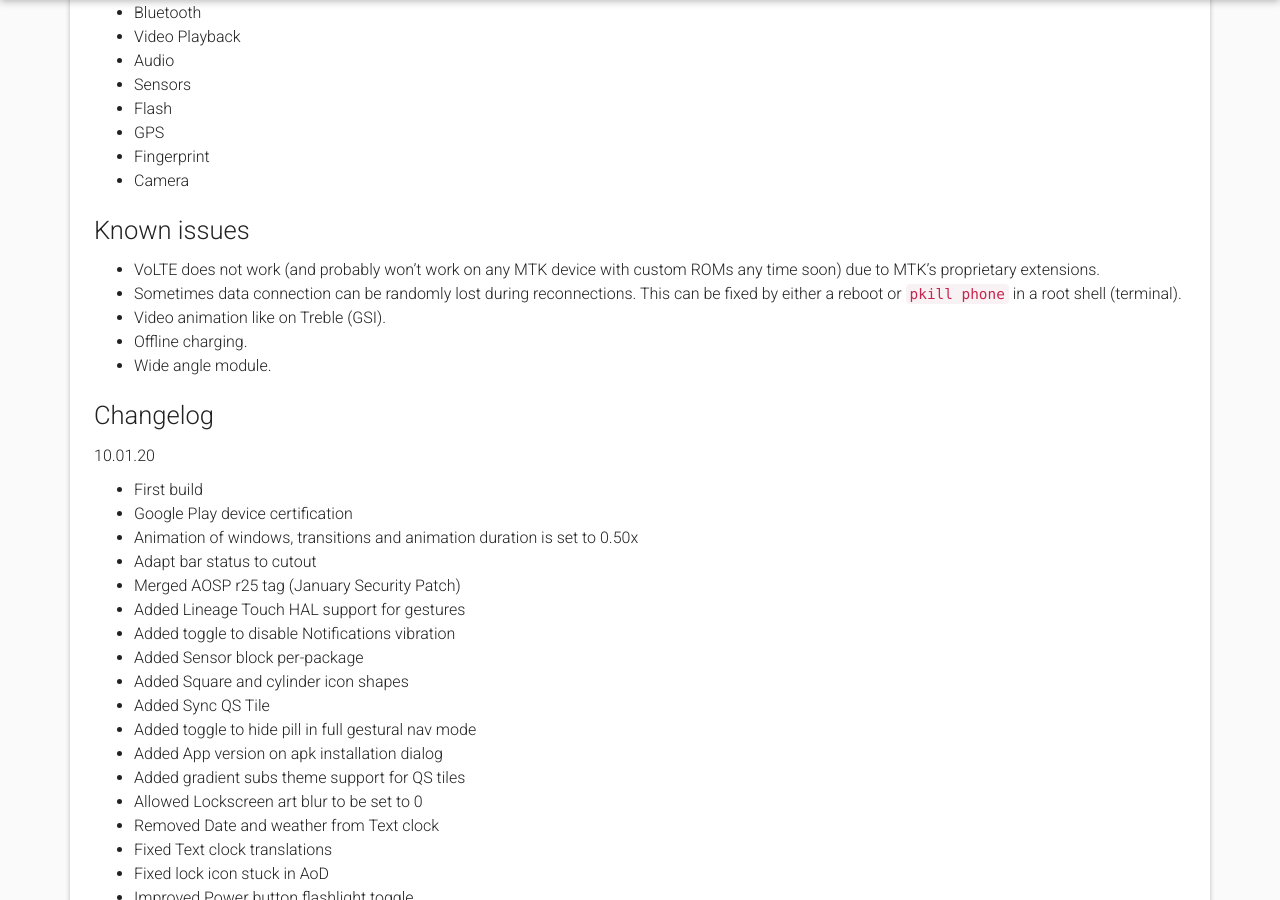
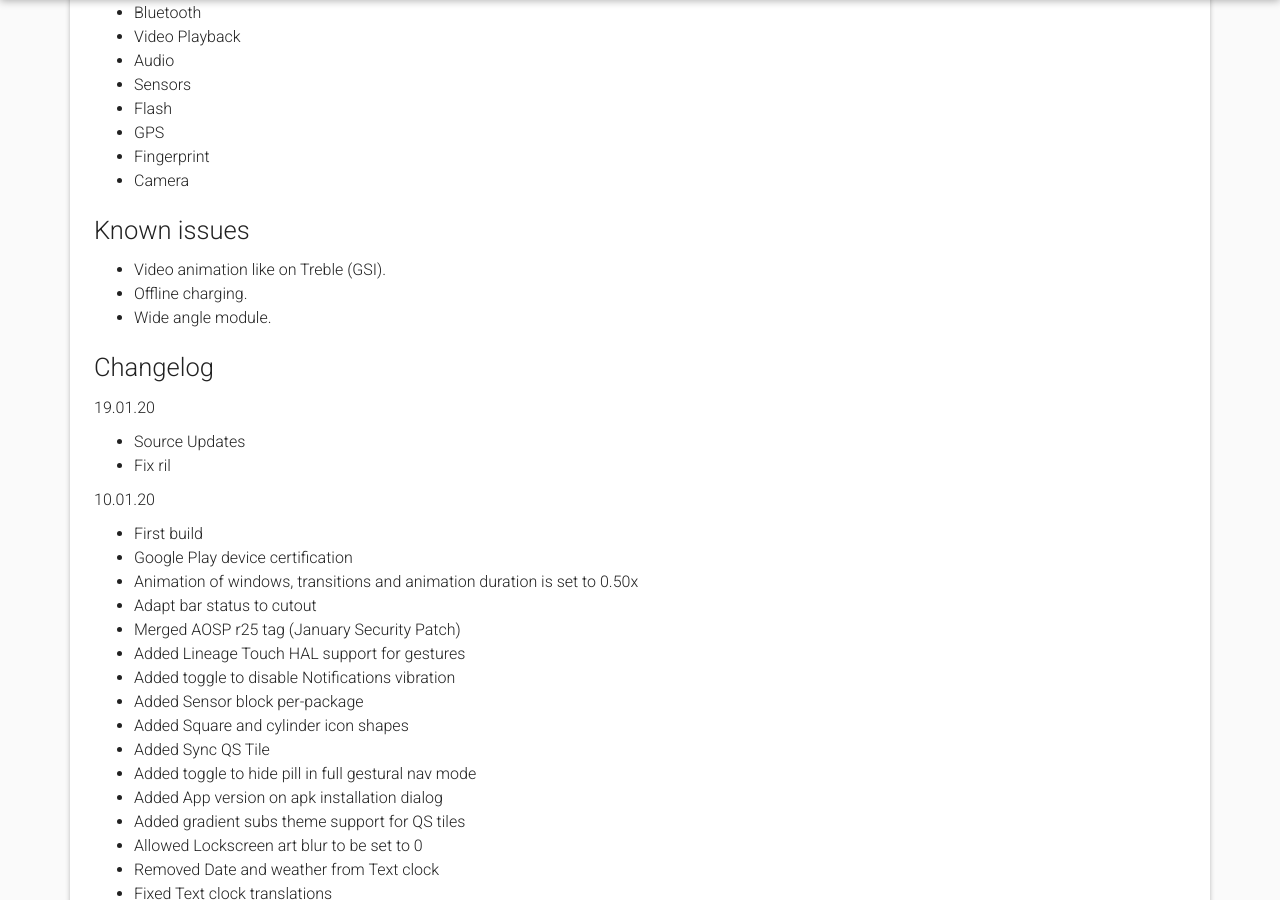
Before and after one commit to Hadenix/Hadenix.github.io, a Jekyll site: the page built from _posts/2020-01-19-havocos-3.1-breeze.md, in a window 1280 px wide and 900 px high, scrolled down 1200 px. Built offline with Jekyll 4.4.1, drawn with Linux system fonts in a browser that asks for light colours; nearby versions of some CDN libraries; some of the changed text lies outside the part shown.

Commit message:
2020-01-19-havocos-3.1-breeze.md

```diff
--- a/_posts/2020-01-10-havocos-3.1-breeze.md
+++ b/_posts/2020-01-19-havocos-3.1-breeze.md
@@ -26,13 +26,15 @@
 * Camera
 
 ### Known issues
-* VoLTE does not work (and probably won't work on any MTK device with custom ROMs any time soon) due to MTK's proprietary extensions.
-* Sometimes data connection can be randomly lost during reconnections. This can be fixed by either a reboot or `pkill phone` in a root shell (terminal).
 * Video animation like on Treble (GSI).
 * Offline charging.
 * Wide angle module.
 
 ### Changelog
+19.01.20
+* Source Updates
+* Fix ril
+
 10.01.20
 * First build
 * Google Play device certification
```
